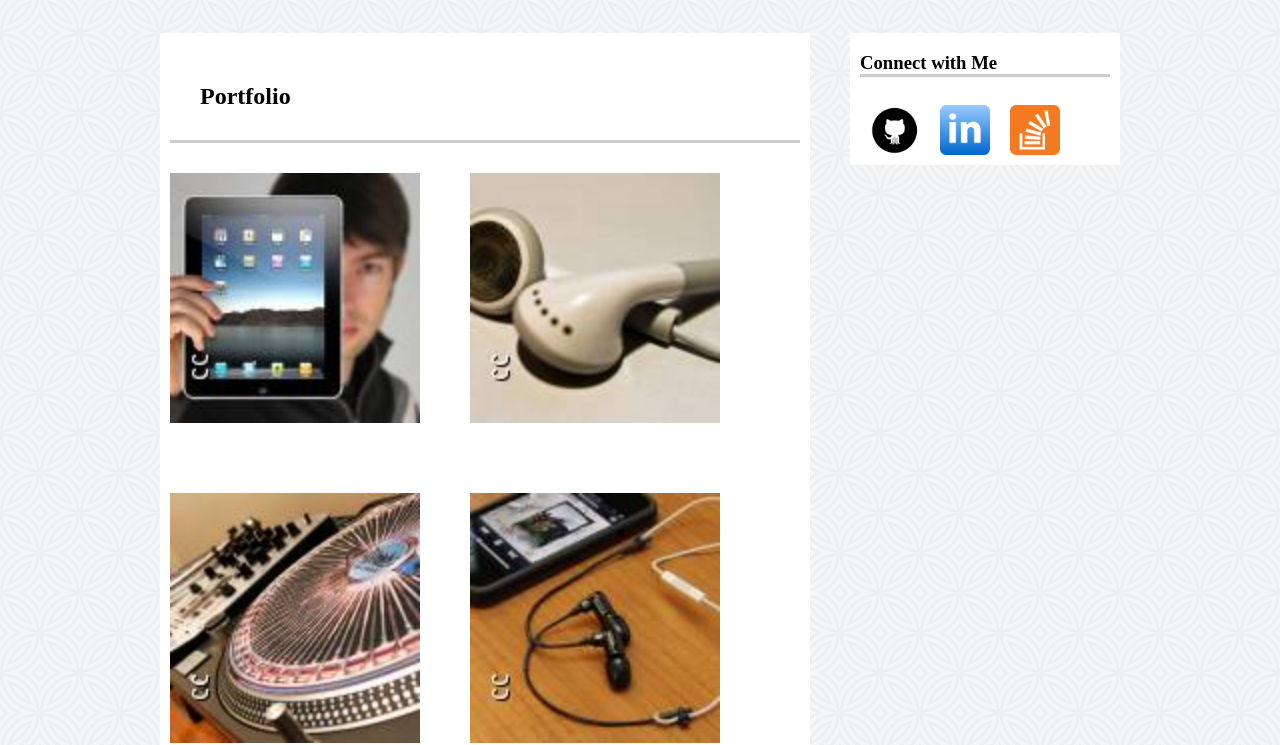
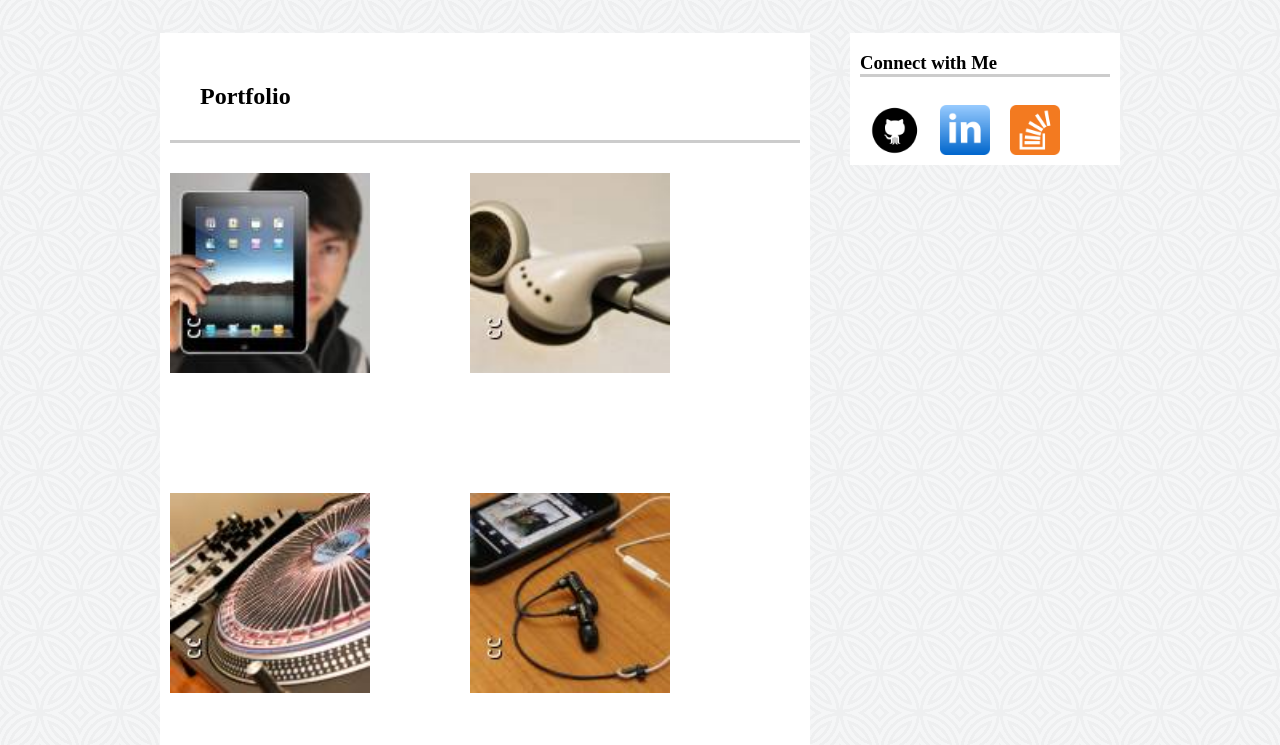
Before and after one commit to kimonjo67/Basic-Portfolio, a plain HTML site: page portfolio.html in a window 1280 px wide. Shown: the part 87-832 px from the top of the page. Drawn offline with Linux system fonts and the light colour scheme.

Commit message:
edited ver1

```diff
--- a/assets/css/style.css
+++ b/assets/css/style.css
@@ -140,3 +140,6 @@ textarea{
 	height: 300px;
 	padding: 20px;
 }
+.container img{
+	width: 200px;
+}
```
